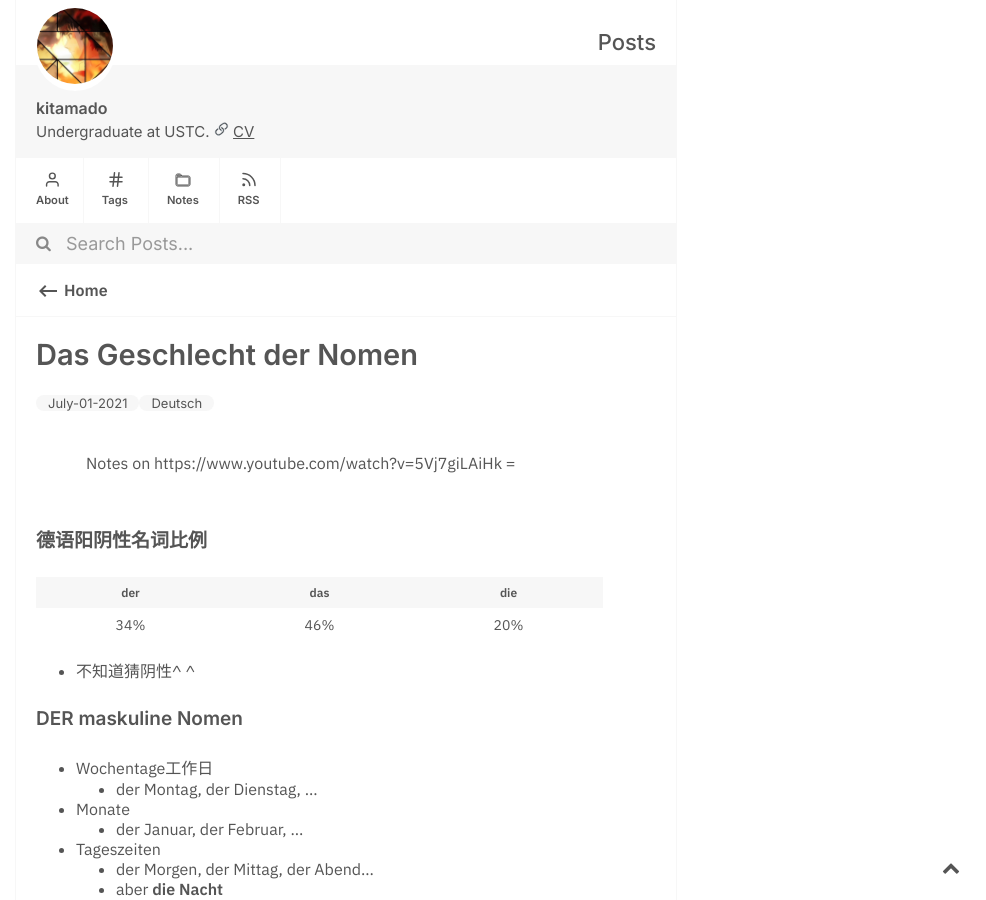
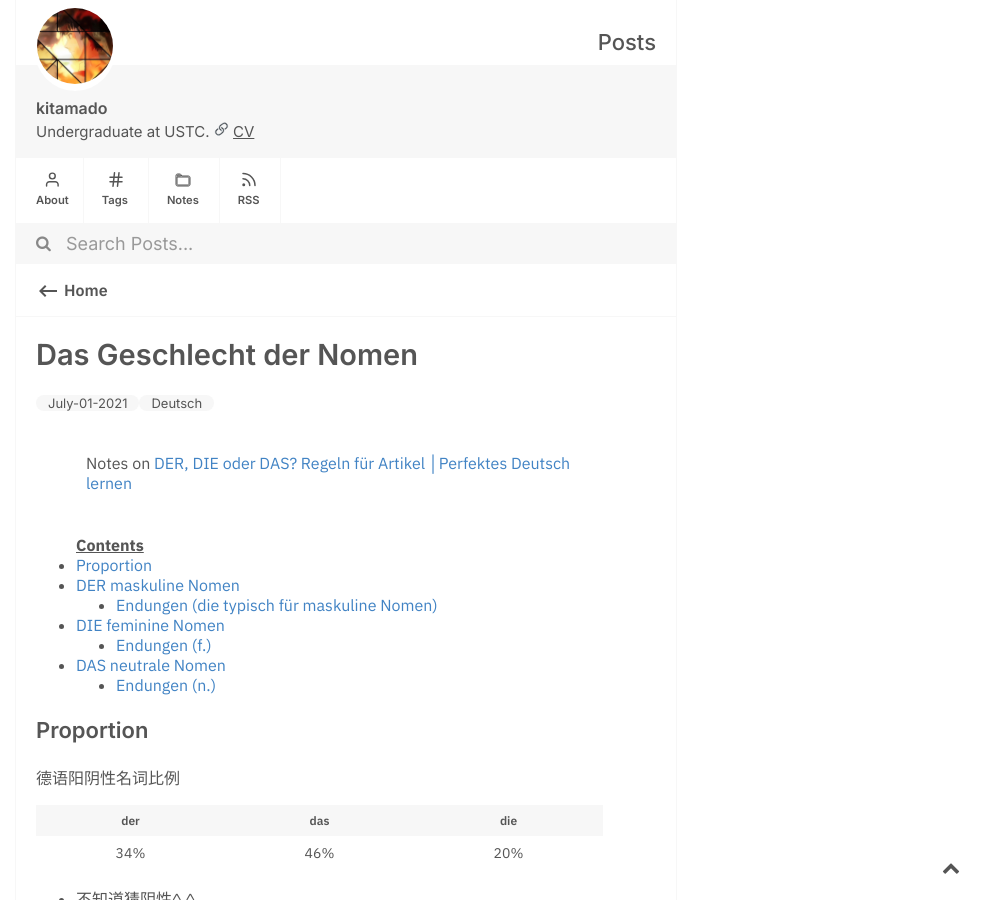
Before and after one commit to kitamado/kitamado.github.io, a Jekyll site: the page built from _posts/2021-07-01-Das-Geschlecht-der-Nomen.md, in a window 1280 px wide and 900 px high. Shown: the whole window, without its empty margins (294-1280 px from the left). Built offline with Jekyll 4.4.1, drawn with Linux system fonts in a browser that asks for light colours.

Commit message:
das Geschlecht

```diff
--- a/_posts/2021-07-01-Das-Geschlecht-der-Nomen.md
+++ b/_posts/2021-07-01-Das-Geschlecht-der-Nomen.md
@@ -4,10 +4,14 @@ title: Das Geschlecht der Nomen
 
 ---
 
-> Notes on https://www.youtube.com/watch?v=5Vj7giLAiHk =
+> Notes on [DER, DIE oder DAS? Regeln für Artikel │Perfektes Deutsch lernen](https://www.youtube.com/watch?v=5Vj7giLAiHk)
 
 
-#### 德语阳阴性名词比例
+* TOC
+{:toc}
+
+### Proportion
+德语阳阴性名词比例
 
 | der | das | die |
 |:----:|:-----:|:-----:|
@@ -15,7 +19,7 @@ title: Das Geschlecht der Nomen
 
 - 不知道猜阴性^ ^
 
-#### DER maskuline Nomen
+### DER maskuline Nomen
 - Wochentage工作日
   - der Montag, der Dienstag, ...
 - Monate
@@ -38,7 +42,7 @@ title: Das Geschlecht der Nomen
 - Währungen货币
   - der Euro, der Dollar, der Rubel卢布, der Peso比索
   - aber: **die Rupie**卢比 und **das Pfund**英镑
-##### Endungen (die typisch für maskuline Nomen)
+#### Endungen (die typisch für maskuline Nomen)
   - **-or**
     - der Motor摩托, der Direktor导演
   - **-ig/-ich**
@@ -56,15 +60,15 @@ title: Das Geschlecht der Nomen
   - **-eur/-ör**
     - der Ingenieur, der Frisör美发师
 
-#### DIE feminine Nomen
-  - Zahlen
-    - die Eins, die Fünf, die Achtunddreßig
-  - Bäume und Pflanzen树木和植物
-    - die Palme棕榈树, die Blume花, die Rose
-  - Obstsorten
-    - die Banane, die Kiwi, die Traube葡萄
-    - Aber **der Apfel**
-##### Endungen (f.)
+### DIE feminine Nomen
+- Zahlen
+  - die Eins, die Fünf, die Achtunddreßig
+- Bäume und Pflanzen树木和植物
+  - die Palme棕榈树, die Blume花, die Rose
+- Obstsorten
+  - die Banane, die Kiwi, die Traube葡萄
+  - Aber **der Apfel**
+#### Endungen (f.)
   - **-ung**
     - die Heizung暖气, die Rechnung账单, die Versicherung保险
   - **-keit/-heit** 复数加-en
@@ -89,20 +93,20 @@ title: Das Geschlecht der Nomen
     - 以-e结尾的许多名词，尤其是两个音节的名词
     - die Lampe, die Straße, die Reise
 
-#### DAS neutrale Nomen
-  - Nominalisierungen 名词化，这意味着把动词或形容词直接当作名词
-    - das Laufen (也可以变出der Läufer, die Läuferin), das Gute, das Schöne, das Sprechen
-  - Farben颜色
-    - das Blau, das Grün, das Gelb
-  - Buchstaben 字母
-    - das A, das B ..
-  - Stoffe 材料
-    - das Gold金, Silber阴, Platin铂
-    - das Glas玻璃, Plastik塑料, Holz木材
-    - das Öl油
-  - Bruchzahlen
-    - das Viertel(1/4), das Drittel(1/3), das Fünftel(1/5)
-##### Endungen (n.)
+### DAS neutrale Nomen
+- Nominalisierungen 名词化，这意味着把动词或形容词直接当作名词
+  - das Laufen (也可以变出der Läufer, die Läuferin), das Gute, das Schöne, das Sprechen
+- Farben颜色
+  - das Blau, das Grün, das Gelb
+- Buchstaben 字母
+  - das A, das B ..
+- Stoffe 材料
+  - das Gold金, Silber阴, Platin铂
+  - das Glas玻璃, Plastik塑料, Holz木材
+  - das Öl油
+- Bruchzahlen
+  - das Viertel(1/4), das Drittel(1/3), das Fünftel(1/5)
+#### Endungen (n.)
   - **-chen/-lein** 缩小化，复数 - (单复数形式相同)
     - das Fräulein, das Männlein, das Häuschen
   - **-ma**
```
